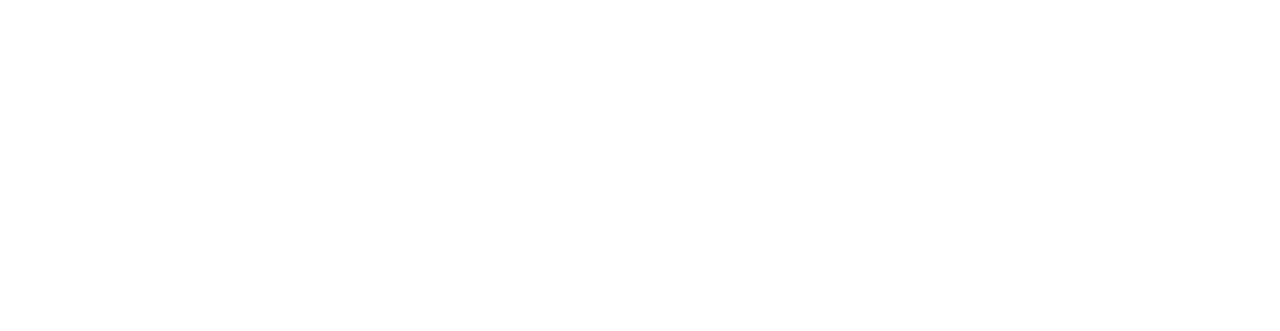
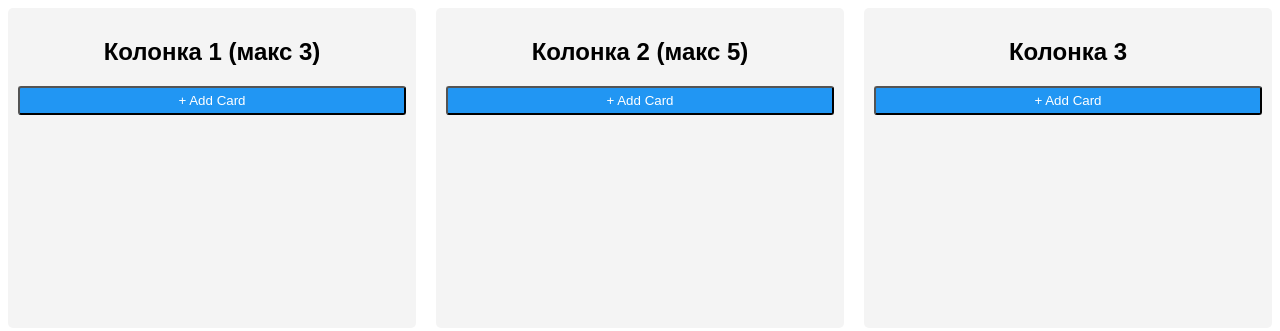
Before and after one commit to sozpawka/Task2, a plain HTML site: page index.html in a window 1280 px wide. Drawn offline with nearby package versions, Linux system fonts and the light colour scheme.

Commit message:
9_commit_Исправил_баг_рендеринга

```diff
--- a/index.html
+++ b/index.html
@@ -12,7 +12,7 @@
 </head>
 <body>
 <div id="app">
-    <html></html>
+    <htmljs></htmljs>
 </div>
 </body>
 </html>
--- a/js/main.js
+++ b/js/main.js
@@ -127,7 +127,7 @@
     }
 });
 
-Vue.component('html', {
+Vue.component('htmljs', {
     template: `
         <div>
 
```
